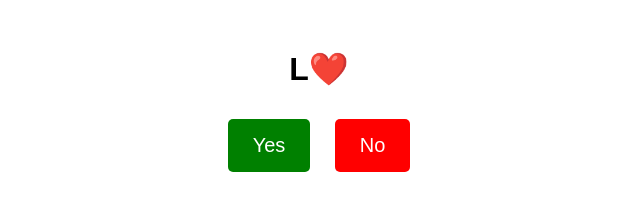
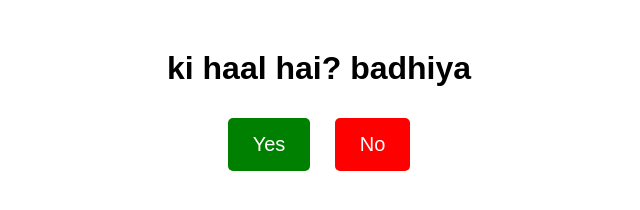
Before and after one commit to msimaisabseintelligent/ForYou, a plain HTML site: page index.html in a window 1280 px wide. Shown: the whole page, without its empty margins (321-961 px from the left). Drawn offline with Linux system fonts and the light colour scheme.

Commit message:
Update index.html

```diff
--- a/index.html
+++ b/index.html
@@ -26,7 +26,7 @@
     </script>
 </head>
 <body>
-    <h1>L❤️</h1>
+    <h1>ki haal hai? badhiya</h1>
     <button id="yes" class="button" onclick="swapButtons()">Yes</button>
     <button id="no" class="button" onclick="goToNoPage()">No</button>
 </body>
```
